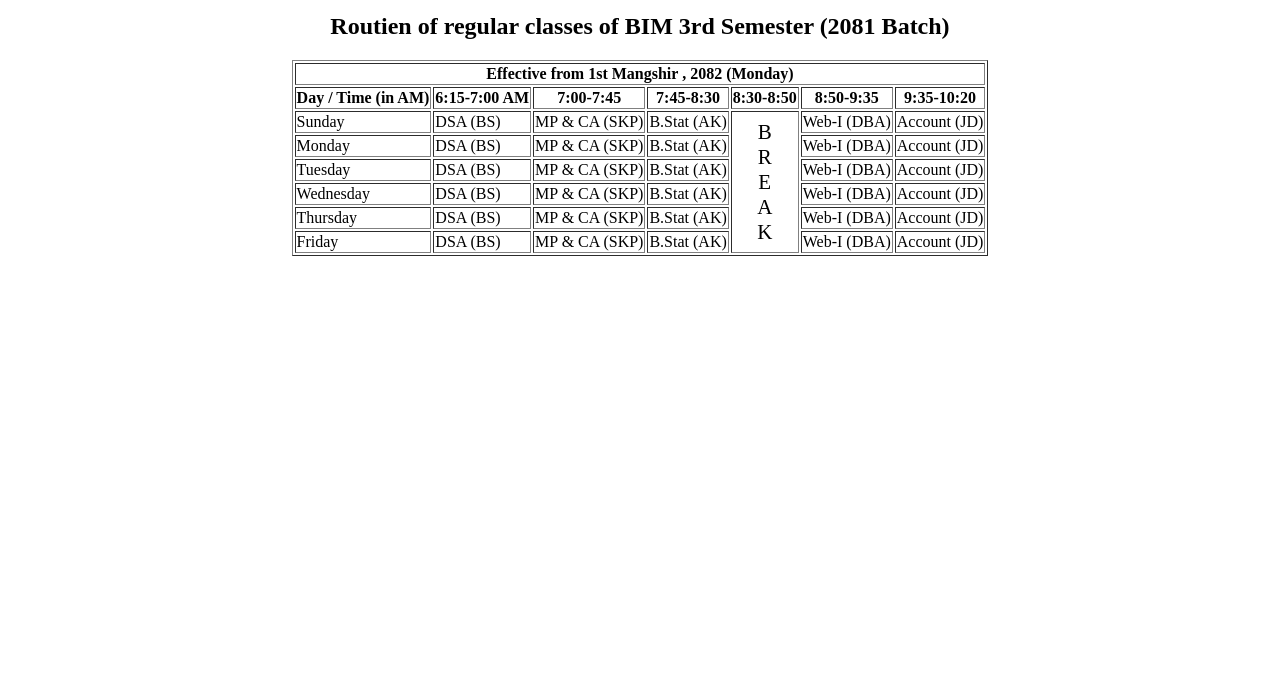
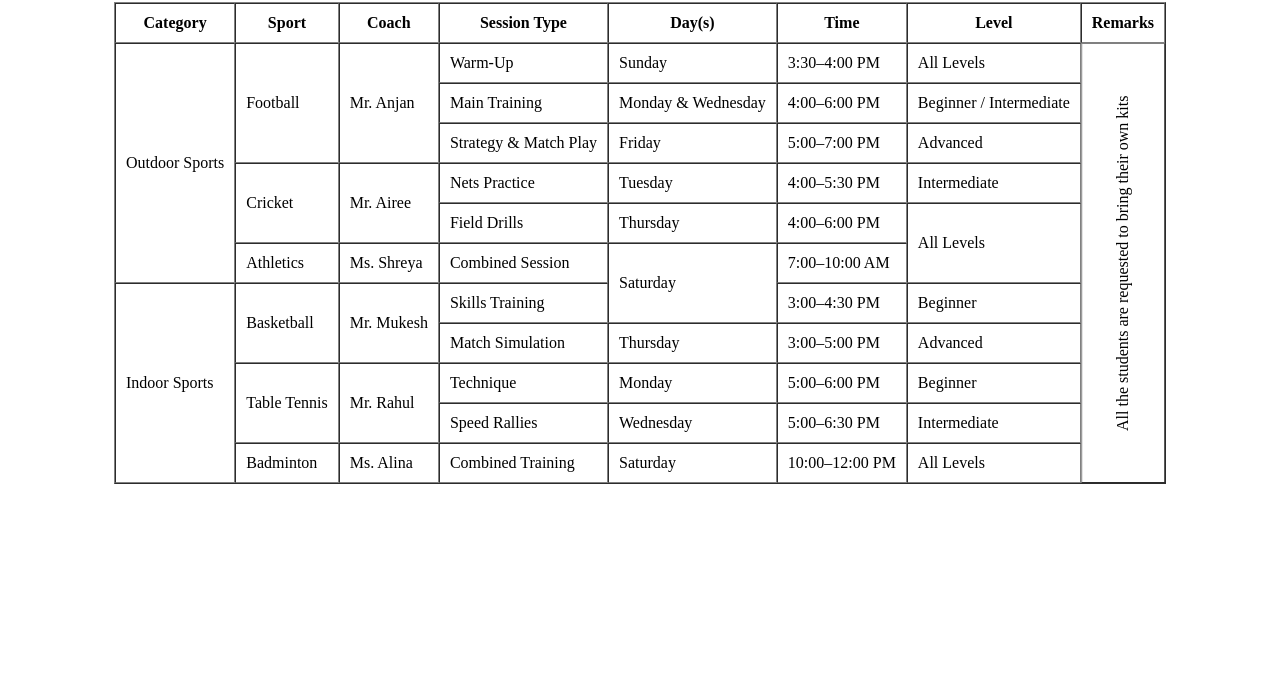
Before and after one commit to subhamkc-19/Routine, a plain HTML site: page index.html in a window 1280 px wide. Shown: the part 125-800 px from the top of the page. Drawn offline with Linux system fonts and the light colour scheme.

Commit message:
Initial commit with index.html

```diff
--- a/index.html
+++ b/index.html
@@ -3,83 +3,122 @@
 <head>
     <meta charset="UTF-8">
     <meta name="viewport" content="width=device-width, initial-scale=1.0">
-        <title>BIM 3rd SEM ROUTINE</title>
+    <title>Sports Academy</title>
 </head>
+
 <body>
-        <h1 style="text-align: center;">Nihareeka Collge of Management & IT</h1>
-        <h1  style="text-align: center;">Biratnagar-05,Bargachhi</h1>
-        <h2  style="text-align: center;">Routien of regular classes of BIM 3rd Semester (2081 Batch) </h2>
-        <table style="margin-left:auto; margin-right:auto;" border="1">
+
+<h1 style="text-align:center;">Triple K Sports Academy</h1>
+<h2 style="text-align:center;">Weekly Training Schedule</h2>
+
+<table border="1" cellpadding="10" cellspacing="0" style="margin: 0 auto;">
+
     <tr>
-                <th colspan="7">
-                    Effective from 1st Mangshir , 2082 (Monday)
-                </th>
-            <tr>
-            <th>Day / Time (in AM) </th>
-    <th>6:15-7:00 AM</th>
-    <th>7:00-7:45</th>
-    <th>7:45-8:30</th>
-    <th>8:30-8:50</th>
-    <th>8:50-9:35</th>
-    <th>9:35-10:20</th>
+        <th>Category</th>
+        <th>Sport</th>
+        <th>Coach</th>
+        <th>Session Type</th>
+        <th>Day(s)</th>
+        <th>Time</th>
+        <th>Level</th>
+        <th>Remarks</th>
 
     </tr>
+
+
     <tr>
-    <td>Sunday </td>
-    <td>DSA (BS)</td>
-    <td>MP & CA (SKP)</td>
-    <td>B.Stat (AK)</td>
-    <td rowspan="6" style="text-align: center; font-size: 21px;">B<br>R<br>E<br>A<br>K </td>
-    <td>Web-I (DBA)</td>
-    <td>Account (JD)</td>
+        <td rowspan="6">Outdoor Sports</td>
+        <td rowspan="3">Football</td>
+        <td rowspan="3">Mr. Anjan</td>
+        <td>Warm-Up</td>
+        <td>Sunday</td>
+        <td>3:30–4:00 PM</td>
+        <td>All Levels</td>
+        <td style="writing-mode: vertical-rl; transform: rotate(180deg); text-align: center" rowspan="11">All the students are requested to bring their own kits</td>
     </tr>
 
     <tr>
-    <td>Monday</td>
-    <td>DSA (BS)</td>
-    <td>MP & CA (SKP)</td>
-    <td>B.Stat (AK)</td>
-    <td>Web-I (DBA)</td>
-    <td>Account (JD)</td>
+        <td>Main Training</td>
+        <td>Monday & Wednesday</td>
+        <td>4:00–6:00 PM</td>
+        <td>Beginner / Intermediate</td>
     </tr>
 
     <tr>
-            <td>Tuesday </td>
-    <td>DSA (BS)</td>
-    <td>MP & CA (SKP)</td>
-    <td>B.Stat (AK)</td>
-
-    <td>Web-I (DBA)</td>
-    <td>Account (JD)</td>
+        <td>Strategy & Match Play</td>
+        <td>Friday</td>
+        <td>5:00–7:00 PM</td>
+        <td>Advanced</td>
     </tr>
 
     <tr>
-            <td>Wednesday </td>
-    <td>DSA (BS)</td>
-    <td>MP & CA (SKP)</td>
-    <td>B.Stat (AK)</td>
-    <td>Web-I (DBA)</td>
-    <td>Account (JD)</td>
+        <td rowspan="2">Cricket</td>
+        <td rowspan="2">Mr. Airee</td>
+        <td>Nets Practice</td>
+        <td>Tuesday</td>
+        <td>4:00–5:30 PM</td>
+        <td>Intermediate</td>
     </tr>
 
     <tr>
-            <td>Thursday </td>
-    <td>DSA (BS)</td>
-    <td>MP & CA (SKP)</td>
-    <td>B.Stat (AK)</td>
-    <td>Web-I (DBA)</td>
-    <td>Account (JD)</td>
+        <td>Field Drills</td>
+        <td>Thursday</td>
+        <td>4:00–6:00 PM</td>
+        <td rowspan="2">All Levels</td>
     </tr>
 
     <tr>
-    <td>Friday </td>
-    <td>DSA (BS)</td>
-    <td>MP & CA (SKP)</td>
-    <td>B.Stat (AK)</td>
-    <td>Web-I (DBA)</td>
-    <td>Account (JD)</td>
+        <td>Athletics</td>
+        <td>Ms. Shreya</td>
+        <td>Combined Session</td>
+        <td rowspan="2">Saturday</td>
+        <td>7:00–10:00 AM</td>
     </tr>
 
+    <tr>
+        <td rowspan="5">Indoor Sports</td>
+
+        <td rowspan="2">Basketball</td>
+        <td rowspan="2">Mr. Mukesh</td>
+        <td>Skills Training</td>
+        <td>3:00–4:30 PM</td>
+        <td>Beginner</td>
+    </tr>
+
+    <tr>
+        <td>Match Simulation</td>
+        <td>Thursday</td>
+        <td>3:00–5:00 PM</td>
+        <td>Advanced</td>
+    </tr>
+
+    <tr>
+        <td rowspan="2">Table Tennis</td>
+        <td rowspan="2">Mr. Rahul</td>
+        <td>Technique</td>
+        <td>Monday</td>
+        <td>5:00–6:00 PM</td>
+        <td>Beginner</td>
+    </tr>
+
+    <tr>
+        <td>Speed Rallies</td>
+        <td>Wednesday</td>
+        <td>5:00–6:30 PM</td>
+        <td>Intermediate</td>
+    </tr>
+
+    <tr>
+        <td>Badminton</td>
+        <td>Ms. Alina</td>
+        <td>Combined Training</td>
+        <td>Saturday</td>
+        <td>10:00–12:00 PM</td>
+        <td>All Levels</td>
+    </tr>
+
+
 </table>
+
 </body>
 </html>
```
Lines whose indentation alone changed are shown as unchanged.
